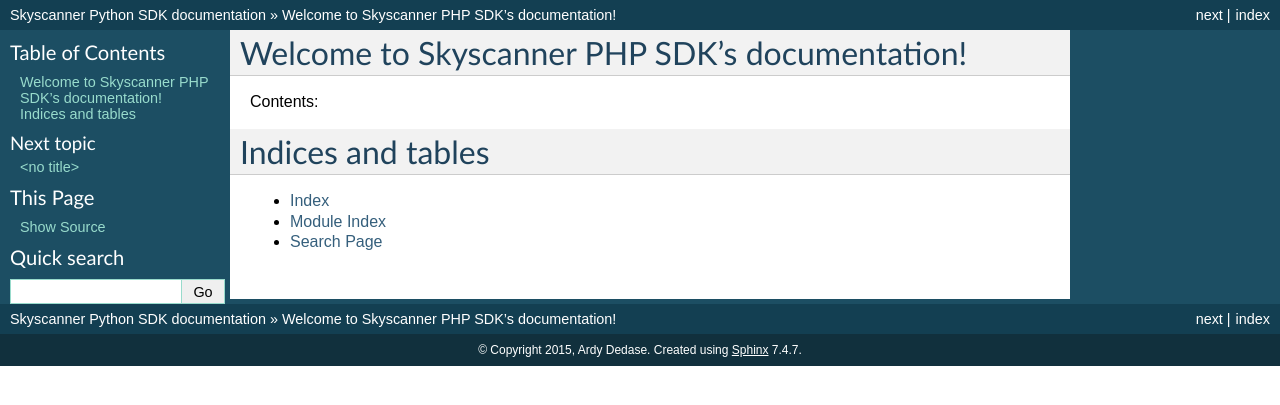
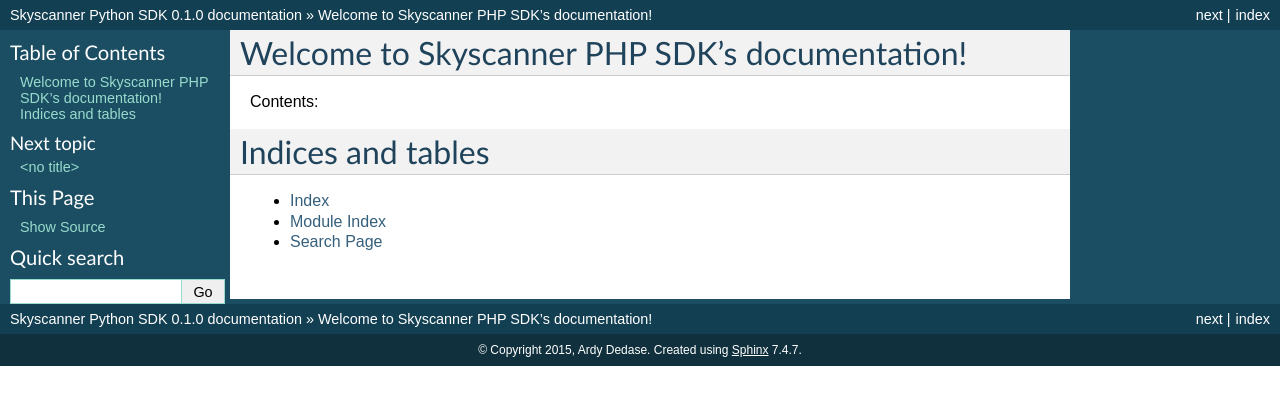
Before and after one commit to ardydedase/skyscanner-php-sdk, a Sphinx documentation site: the page built from docs/index.rst, in a window 1280 px wide. Shown: the top 405 px of the page. Built offline with Sphinx 7.4.7, drawn with Linux system fonts in a browser that asks for light colours; pages that are not in the unit, such as notebooks, are missing from menus.

Commit message:
Fix syntax error.

```diff
--- a/docs/conf.py
+++ b/docs/conf.py
@@ -62,7 +62,7 @@
 #
 # The short X.Y version.
 # version = skyscanner.__version__
-version = 0.1.0
+version = '0.1.0'
 # The full version, including alpha/beta/rc tags.
 # release = skyscanner.__version__
 release = version
```
